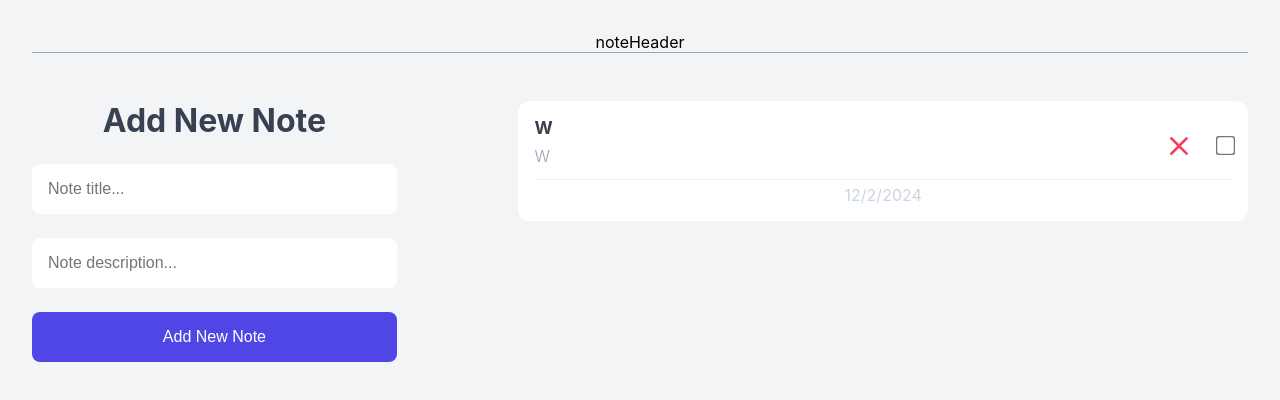
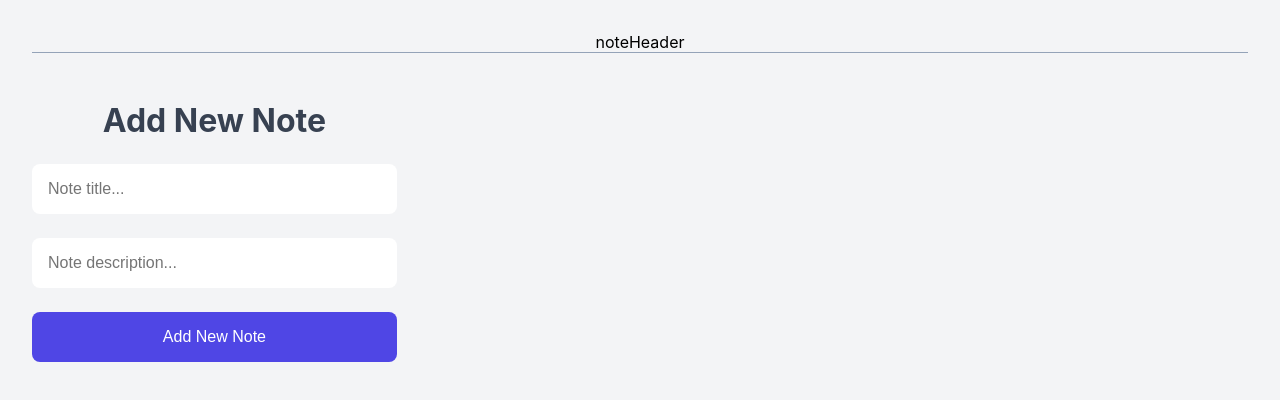
Before and after one commit to soheilp09/Note-App, a React (Vite) app: page / in a window 1280 px wide. Shown: the top 400 px of the page. Built offline with nearby package versions, Linux system fonts and the light colour scheme.

Commit message:
Add-New-NoteList

```diff
--- a/src/AddNewNote.jsx
+++ b/src/AddNewNote.jsx
@@ -1,18 +1,34 @@
 import { useState } from "react"
 
 
-function AddNewNote() {
+function AddNewNote({setNotes}) {
     const [title,setTitle] = useState("");
     const [description,setDescription] = useState("");
 
 
+    function handelSubmit(e) {
+        e.preventDefault();
+        const NewNote={
+            title,
+            description,
+            id: Date.now(),
+            completed: false,
+            creaditAt: new Date().toISOString()
+        };
+        setNotes((prev)=>[...prev,NewNote]);
+        setTitle("");
+        setDescription("");
+
+
+    }
+
   return (
     <div className="add-new-note">
             <h1>Add New Note</h1>
-        <form className="note-form">
+        <form onSubmit={handelSubmit} className="note-form">
             <input value={title}  onChange={(e)=>setTitle(e.target.value)} className="text-field" type="text" placeholder="Note title..." />
             <input  value={description} onChange={(e)=>setDescription(e.target.value)} className="text-field" type="text" placeholder="Note description..." />
-            <button  className="btn btn--primary">Add New Note</button>
+            <button type="submit"  className="btn btn--primary">Add New Note</button>
         </form>
 
     </div>
--- a/src/App.jsx
+++ b/src/App.jsx
@@ -1,5 +1,6 @@
 
 
+import { useState } from 'react'
 import AddNewNote from './AddNewNote'
 import './App.css'
 import NoteList from './NoteList'
@@ -7,13 +8,16 @@ import NoteList from './NoteList'
 
 function App() {
 
+  const [notes,setNotes] = useState([]);
+
+
 
   return (
     <div>
       <div className='note-header'>noteHeader</div>
       <div className='note-app'>
-        <AddNewNote/>
-        <NoteList/>
+        <AddNewNote setNotes={setNotes}/>
+        <NoteList notes={notes}/>
 
 
       </div>
--- a/src/NoteList.jsx
+++ b/src/NoteList.jsx
@@ -1,24 +1,26 @@
 import { MdClose } from "react-icons/md";
 
-function NoteList() {
+function NoteList({notes}) {
   return (
     <div className='note-container'>
 
-     <NoteItem/>
+     {notes.map((item)=>(
+        <NoteItem key={item.id} item={item}/>
+     ))}
 
     </div>
   )
 };
 
 
-function NoteItem(){
+function NoteItem({item}){
 
 return(
     <div className="note-item">
     <div className="note-item__header">
        <div>
-       <p className="title">W</p>
-       <p className="desc">W</p>
+       <p className="title">{item.title}</p>
+       <p className="desc">{item.description}</p>
        </div>
     <div className="actions">
         <button><MdClose className="CloseIcon"/></button>
```
